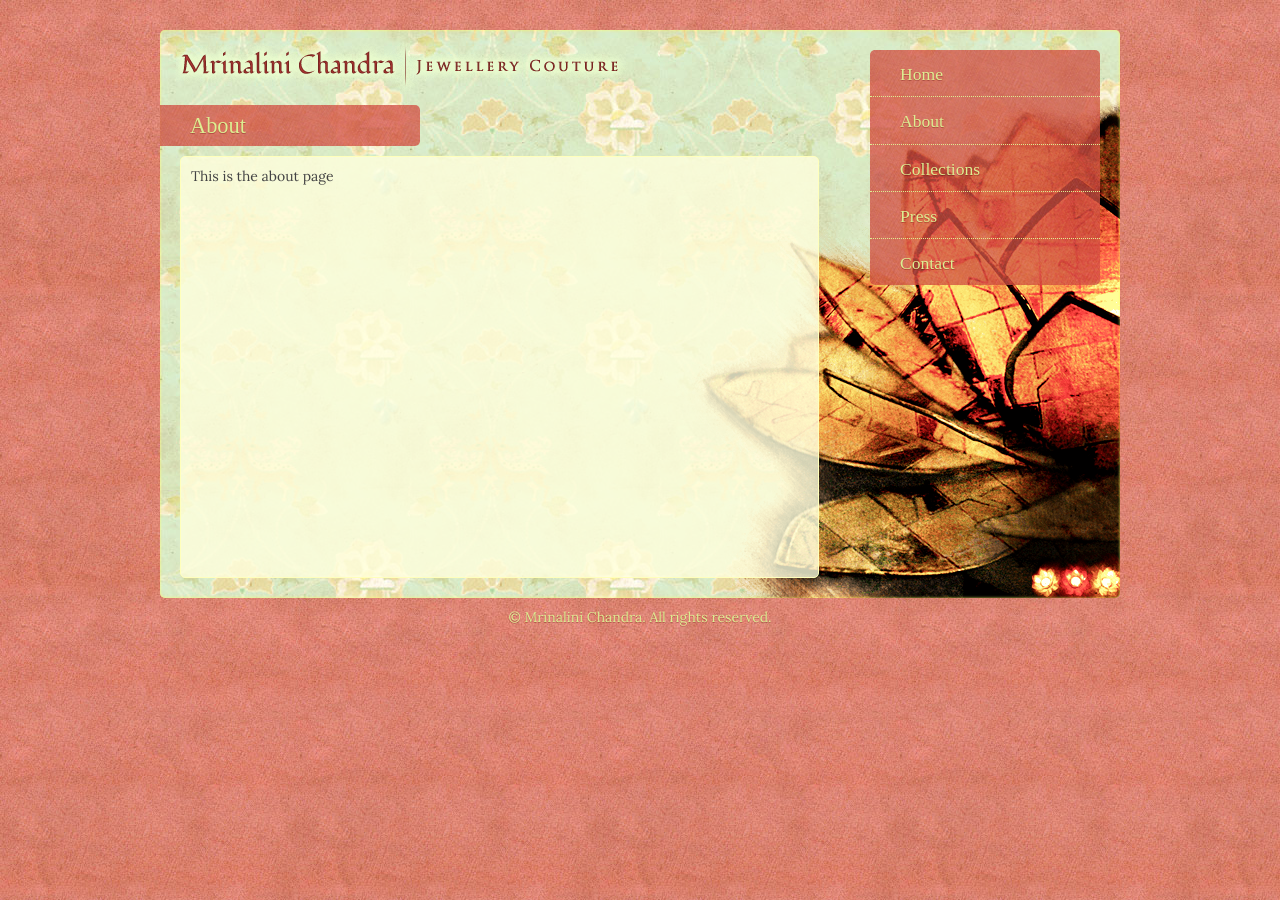
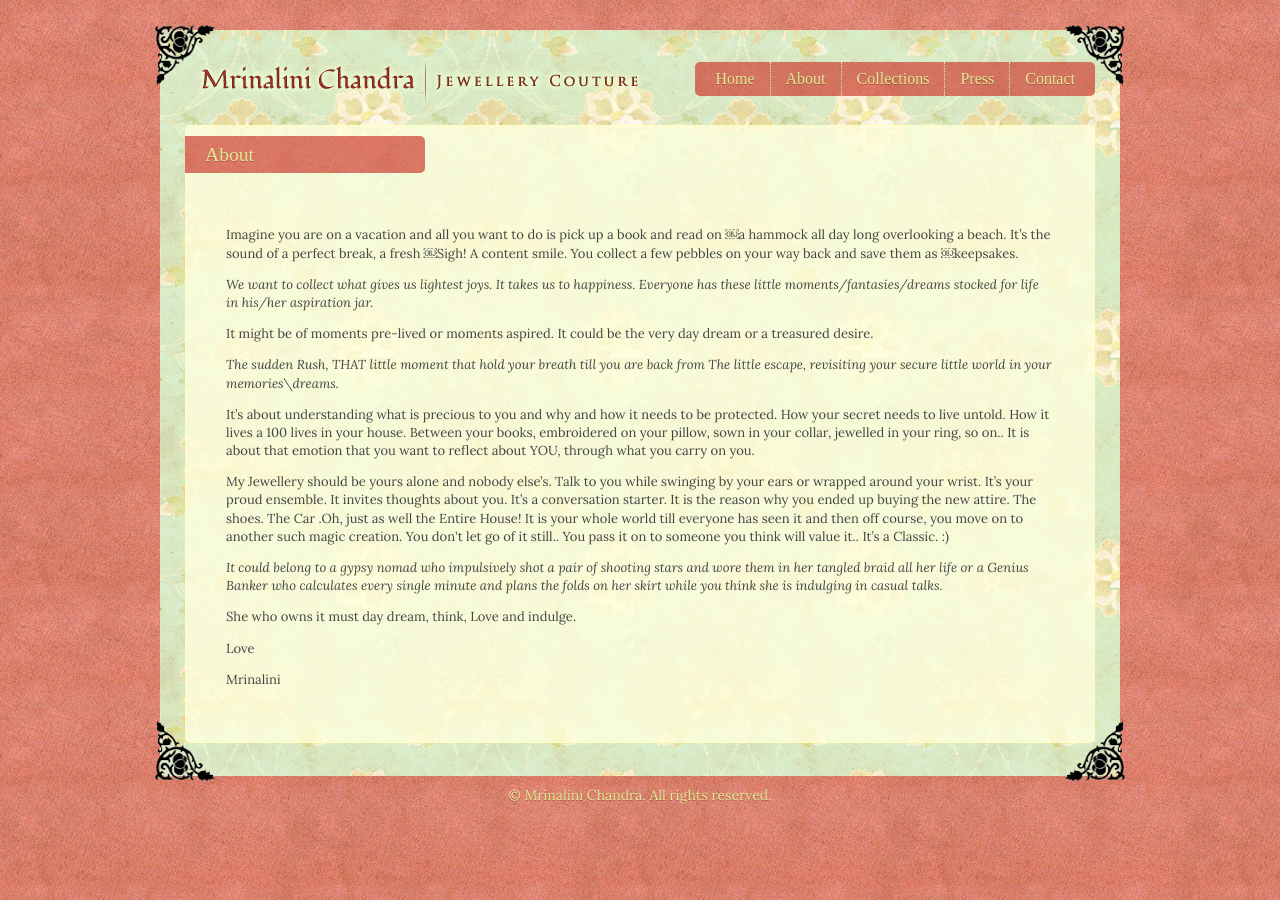
Before and after one commit to mrinalini/mrinalini.github.com, a Jekyll site: the page built from about.html, in a window 1280 px wide. Built offline with Jekyll 4.4.1, drawn with Linux system fonts in a browser that asks for light colours; some web fonts are replaced.

Commit message:
Lots of redesign. Borders, horizontal menus, typography changes, layout changes.

```diff
--- a/_layouts/content.html
+++ b/_layouts/content.html
@@ -2,54 +2,76 @@
 layout: default
 ---
 <div id="container">
-  <div id="background-container">
-    <div id="main">
+  <!-- <div id="background-container"> -->
+
+    <div id="container-border-top-left" class="container-border"></div>
+    <div id="container-border-top-right" class="container-border"></div>
+    <div id="container-border-bottom-left" class="container-border"></div>
+    <div id="container-border-bottom-right" class="container-border"></div>
+
+
+    <div id="masthead">
+      <a href="/index.html">
         <header id="heading" class="ir other-heading">
           <h1>{{ site.title }}</h1>
           <h2>{{ site.subtitle}}</h2>
         </header>
-      <div id="page-heading">
-        <span>{{ page.title }}</span>
-      </div>
-      <div id="content" role="main">
-        {{ content }}
-      </div>
-    </div>
-    <div id="side">
-      <ul class="side-list">
+      </a>
+
+      <div id="nav">
+        <ul class="nav-list">
           <li>
-        <a href="index.html">
+          <a href="/index.html">
             <span>Home</span>
+          </a>
+          </li><li>
+          <a href="/about.html">
+            <span>About</span>
+          </a>
+          </li><li>
+          <a href="/collections.html">
+            <span>Collections</span>
+          </a>
+          <ul>
+            <li>
+            <a href="/collections/men.html">
+              <span>Men</span>
             </a>
             </li>
             <li>
-        <a href="about.html">
-          <span>About</span>
+            <a href="/collections/women.html">
+              <span>Women</span>
             </a>
             </li>
-        <li>
-        <a href="collections.html">
-          <span>Collections</span>
+            <!-- <li>
+            <a href="/collections/kids.html">
+              <span>Kids</span>
             </a>
-        </li>
-        <li>
-        <a href="press.html">
+            </li> -->
+          </ul>
+          </li><li>
+          <a href="/press.html">
             <span>Press</span>
           </a>
-        </li>
-
-        <li>
-        <a href="contact.html">
+          </li><li>
+          <a href="/contact.html">
             <span>Contact</span>
           </a>
           </li>
         </ul>
       </div>
+    </div>
     <div class="clearfix"></div>
-    <footer id="main-footer">
+    <div id="content" role="main">
+      <div id="page-heading">
+        <span>{{ page.title }}</span>
+      </div>
+      <br />
+
+      {{ content }}
+    </div>
     <div class="clearfix"></div>
-    </footer>
-  </div>
+  <!-- </div> -->
 </div>
 <footer id="copyright-footer">
   <div id="copyright">
--- a/about.html
+++ b/about.html
@@ -3,5 +3,23 @@
 top_title: About
 title: About
 ---
-
-This is the about page
+<div id="message">
+  <p>Imagine you are on a vacation and all you want to do is pick up a book and read on
+  ￼a hammock all day long overlooking a beach. It’s the sound of a perfect break, a fresh
+  ￼Sigh! A content smile. You collect a few pebbles on your way back and save them as
+  ￼keepsakes.
+  </p>
+  <p><em>
+    We want to collect what gives us lightest joys. It takes us to happiness. Everyone has these
+    little moments/fantasies/dreams stocked for life in his/her aspiration jar.
+  </em></p>
+  <p>It might be of moments pre-lived or moments aspired. It could be the very day dream or a treasured desire.</p>
+  <p><em>The sudden Rush, THAT little moment that hold your breath till you are back from The little escape, revisiting your secure little world in your memories\dreams.</em></p>
+  <p>It’s about understanding what is precious to you and why and how it needs to be protected. How your secret needs to live untold. How it lives a 100 lives in your house. Between your books, embroidered on your pillow, sown in your collar, jewelled in your ring, so on.. It is about that emotion that you want to reflect about YOU, through what you carry on you.</p>
+  <p>My Jewellery should be yours alone and nobody else’s. Talk to you while swinging by your ears or wrapped around your wrist. It’s your proud ensemble. It invites thoughts about you. It’s a conversation starter. It is the reason why you ended up buying the new attire. The shoes. The Car .Oh, just as well the Entire House! It is your whole world till everyone has seen it and then off course, you move on to another such magic creation. You don't let go of it still.. You pass it on to someone you think will value it.. It’s a Classic. :)</p>
+  <p><em>It could belong to a gypsy nomad who impulsively shot a pair of shooting stars and wore them in her tangled braid all her life or a Genius Banker who calculates every single minute and plans the folds on her skirt while you think she is indulging in casual talks.</em></p>
+  <p>She who owns it must day dream, think, Love and indulge.</p>
+  <p></p>
+  <p>Love</p>
+  <p>Mrinalini</p>
+</div>
--- a/css/main.css
+++ b/css/main.css
@@ -60,7 +60,6 @@
 Author's custom styles
 ========================================================================== */
 
-/* Lora should ideally be a temporary font until a better font is found. */
 body, button, input, select, textarea { font-family: "Lora", sans-serif; color: #444; }
 
 h1, h2, h3, h4 {
@@ -69,6 +68,7 @@
 }
 
 body {
+  /* Without the antialiased property, the font seems unnaturally big on Chrome on Mac. */
   -webkit-font-smoothing: antialiased;
   background-color: #DC8673;
   background: url('../img/background.jpg');
@@ -86,6 +86,41 @@
   width: 960px;
 }
 
+/* Elaborate frame for the border. Using image slicing to reduce resource consumption. */
+.container-border {
+  background-image: url('../img/border.png');
+  background-repeat: no-repeat;
+  height: 60px;
+  position: absolute;
+  width: 60px;
+  z-index: 40;
+}
+
+#container-border-top-left {
+  background-position: 0px 0px;
+  left: -5px;
+  top: -5px;
+}
+
+#container-border-top-right {
+  background-position: -60px 0px;
+  right: -5px;
+  top: -5px;
+}
+
+#container-border-bottom-left {
+  background-position: 0px -60px;
+  bottom: -5px;
+  left: -5px;
+}
+
+#container-border-bottom-right {
+  background-position: -60px -60px;
+  bottom: -5px;
+  right: -5px;
+}
+/* ------------------------------------------------------------------------------------ */
+
 .fixed-height {
   height: 600px;
 }
@@ -96,6 +131,7 @@
   box-shadow: inset 0px 0px 3px rgba(255, 255, 99, 0.85);
   background: url('../img/lotus.png') no-repeat bottom right;
   border-radius: 5px;
+  z-index: 2;
 }
 
 #main {
@@ -103,32 +139,41 @@
   float: left;
 }
 
-#heading {
+.home-heading {
+  background: url('../img/name.png') no-repeat center;
+  height: 150px;
+  margin-top: 150px;
   width: 660px;
 }
 
-.home-heading {
-  height: 150px;
-  margin-top: 150px;
-  background: url('../img/name.png') no-repeat center;
+.other-heading {
+  margin-top: 15px;
+  margin-left: 20px;
+  float: left;
+  background: url('../img/name2.png') no-repeat center left;
+  height: 75px;
+  text-align: left;
+  width: 470px;
 }
 
-.other-heading {
-  height: 75px;
-  text-align: left;
-  background: url('../img/name2.png') no-repeat center left;
+#message {
+  font-size: 13px;
+  padding: 20px;
 }
 
 #page-heading {
+  position: relative;
   font-family: "Fondamento";
   display: inline-block;
   font-size: 1.4em;
-  padding: 5px 30px 5px 30px;
+  padding: 5px 20px 5px 20px;
   min-width: 200px;
   border-radius: 0 5px 5px 0;
   background: url('../img/coraltexture.png');
   color: #DDEE92;
   margin-bottom: 10px;
+  left: -21px;
+  top: -10px;
 }
 
 #page-heading span {
@@ -140,8 +185,8 @@
   min-height: 400px;
   background-color: rgba(255, 255, 222, 0.8);
   border: 1px solid #FFB;
-  margin-left: 20px;
-  padding: 10px;
+  margin: 5px 25px 33px 25px;
+  padding: 20px;
   border-radius: 5px;
   /* box-shadow: 0 0px 5px 0px #AA6; */
 }
@@ -189,12 +234,12 @@
 }
 
 #home-nav {
-  margin-top: 200px;
+  margin-top: 220px;
   width: 640px;
   background: url('../img/coraltexture.png');
   text-align: center;
   list-style-type: none;
-  padding: 15px 310px 15px 10px;
+  padding: 5px 310px 3px 10px;
   height: 30px;
 }
 
@@ -203,9 +248,9 @@
   font-size: 1.2em;
   font-weight: 100;
   font-family: "Fondamento";
-  margin-left: 15px;
-  margin-right: 15px;
-  height: 20px;
+  margin-left: 10px;
+  margin-right: 10px;
+  height: 15px;
   color: #DDEE92;
 }
 
@@ -218,6 +263,7 @@
   color: #DDEE92;
   border-style: none;
   text-decoration: none;
+  text-shadow: 0px 1px 0px rgba(90, 0, 0, 0.3);
   -webkit-transition: background-color .25s linear;
   transition: background-color .25s linear;
 }
@@ -226,59 +272,90 @@
   color: white;
 }
 
-#side {
-  width: 240px;
+#nav {
   float: right;
-  padding-left: 10px;
+}
+
+.nav-list {
+  border-radius: 5px;
+  background: url('../img/coraltexture.png');
+  font-family: "Fondamento";
+  margin: 10px;
+  margin-top: 32px;
+  margin-right: 25px;
+  padding: 0px 5px;
+}
+
+.nav-list > li {
+  border-right: 1px dotted #DDEE92;
+  display: inline-block;
+  font-size: 1em;
+  list-style: none;
+  position: relative;
+}
+
+.nav-list > li:last-child {
+  border-right: none;
+}
+
+.nav-list li a {
+  display: inline-block;
+  color: #DDEE92;
+  border-style: none;
+  padding: 5px;
+  padding-left: 15px;
+  padding-right: 15px;
+  text-decoration: none;
+  text-shadow: 0px 1px 0px rgba(90, 0, 0, 0.3);
+}
+
+.nav-list li a span {
+  vertical-align: middle;
+}
+
+
+.nav-list li a:hover {
+  color: white;
+}
+
+.nav-list li:hover {
+  background-color: rgba(150, 30, 30, 0.3);
+}
+
+.nav-list a img {
   padding-right: 10px;
 }
 
-.side-list {
-  font-family: "Fondamento";
-  margin: 10px;
-  margin-top: 20px;
-  margin-left: 0;
-  padding-left: 0;
-  overflow: hidden;
-  border-radius: 5px;
+.nav-list li ul {
+  font-family: "Lora";
+  font-size: 13px;
+  border-top: 1px solid #B50;
+  border-bottom-left-radius: 5px;
+  border-bottom-right-radius: 5px;
+  background: url('../img/coraltexture.png');
+  display: none;
+  position: absolute;
+  top: 20px;
+  left: 0;
+  min-width: 150px;
+  padding: 0px;
+  padding-bottom: 5px;
 }
 
-.side-list li {
-  background: url('../img/coraltexture.png');
-  list-style: none;
-  font-size: 1.1em;
-  padding-left: 20px;
-  border-bottom: 1px dotted #DDEE92;
+.nav-list li:hover ul {
+  display: block;
 }
 
-.side-list li:last-child {
+.nav-list li li {
+  display: block;
+  border-bottom: 1px dotted #DDEE78;
+}
+
+.nav-list li li:last-child {
   border-bottom: none;
 }
-
-.side-list a {
+.nav-list li li a {
   display: block;
-  color: #DDEE92;
-  border-style: none;
-  padding: 10px;
-  text-decoration: none;
-  text-shadow: 0px 1px 0px rgba(90, 0, 0, 0.3);
-  -webkit-transition: background-color .25s linear;
-  transition: background-color .25s linear;
-}
-
-.side-list a span {
-  vertical-align: middle;
-}
-
-.side-list li a:hover {
-  color: white;
-}
-.side-list li:hover {
-  background-color: #F88379;
-}
-
-.side-list a img {
-  padding-right: 10px;
 }
 
 .highlight pre {
```
Also changed, not shown: index.html (+11 -5 lines), img/border.png (added), img/lotus.png, img/name2.png. Lines whose indentation alone changed are shown as unchanged.
